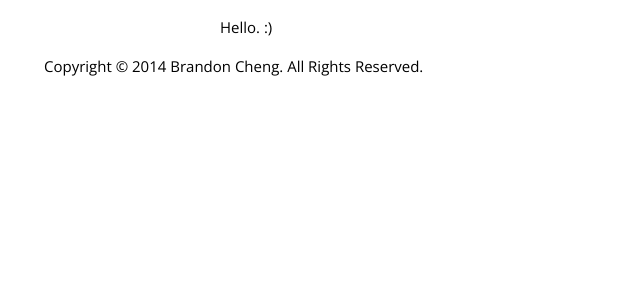
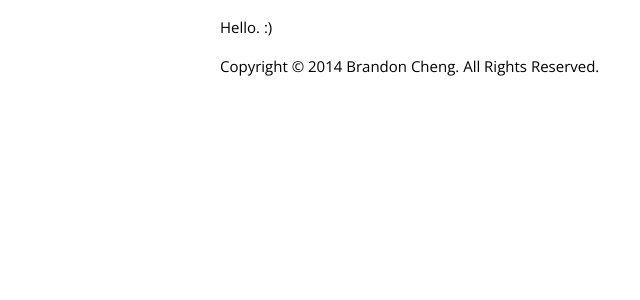
Before and after one commit to gluxon/gluxon.github.io, a Jekyll site: the page built from index.md, in a window 1280 px wide. Shown: the top 300 px of the page, without its empty margins (20-660 px from the left). Built offline with Jekyll 4.4.1, drawn with Linux system fonts in a browser that asks for light colours; nearby versions of some CDN libraries.

```diff
--- a/_layouts/default.html
+++ b/_layouts/default.html
@@ -8,5 +8,4 @@
   </div>
   {% include footer.html %}
 </body>
-{% include analytics.html %}
 </html>
--- a/assets/css/main.css
+++ b/assets/css/main.css
@@ -26,5 +26,6 @@ img { max-width: 100%; }
 }
 
 footer {
-  padding: 0 5%;
+  margin: auto; padding: 0 5%;
+  max-width: 800px;
 }
```
Also changed, not shown: _includes/analytics.html (deleted, +0 -9 lines), _includes/top.html (+9 -0 lines).
